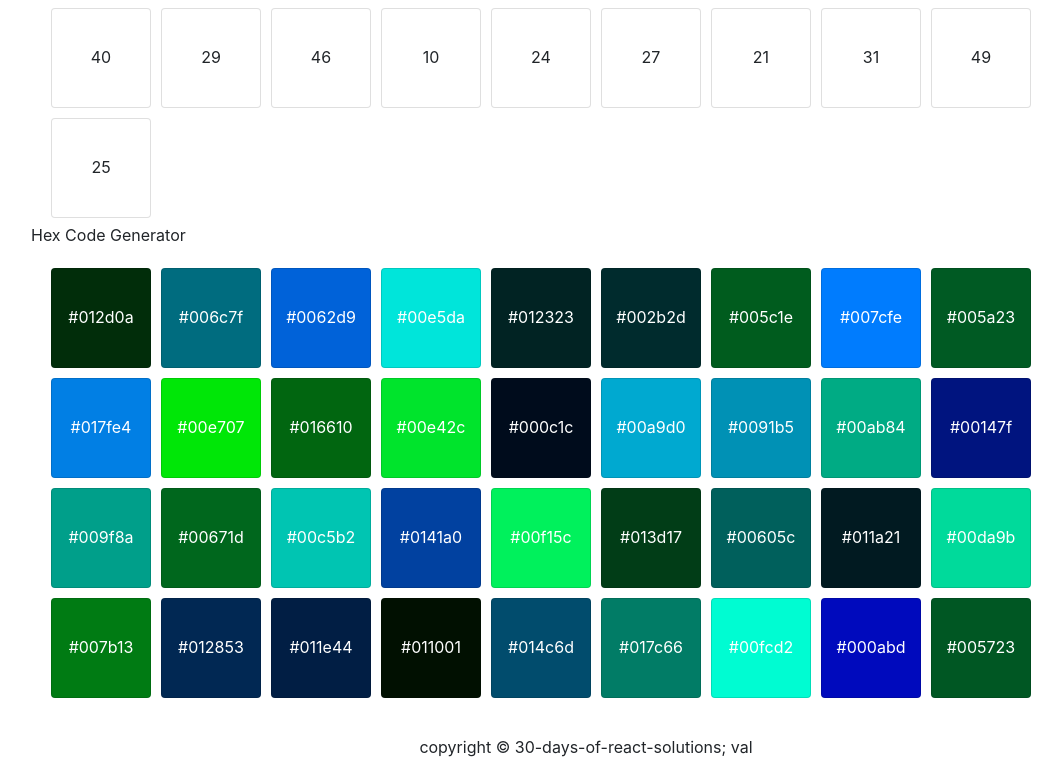
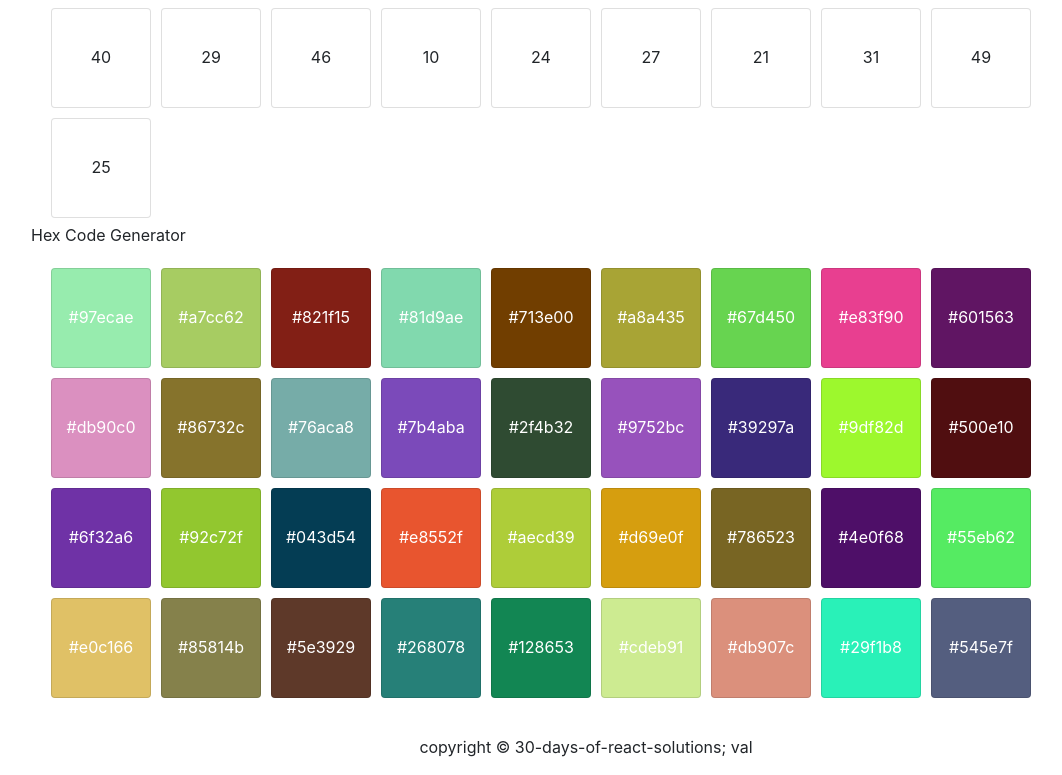
Before and after one commit to valeryfun/30-days-of-react-solutions, a React (Create React App) app: page /day-6-solutions in a window 1280 px wide. Shown: the part 1287-2062 px from the top of the page, without its empty margins (54-1116 px from the left). Built offline with nearby package versions, Linux system fonts and the light colour scheme.

Commit message:
[FIX] wider range of colors

```diff
--- a/src/components/GenerateHexCodes.js
+++ b/src/components/GenerateHexCodes.js
@@ -5,7 +5,7 @@ const GenerateHexCodes = () => {
 	var colors = []
 	while (colors.length < 36) {
 		do {
-			var color = Math.floor(Math.random() * 100000 + 1)
+			var color = Math.floor(Math.random() * 100000000 + 1)
 		} while (colors.indexOf(color) >= 0)
 		colors.push('#' + ('000000' + color.toString(16)).slice(-6))
 	}
```
